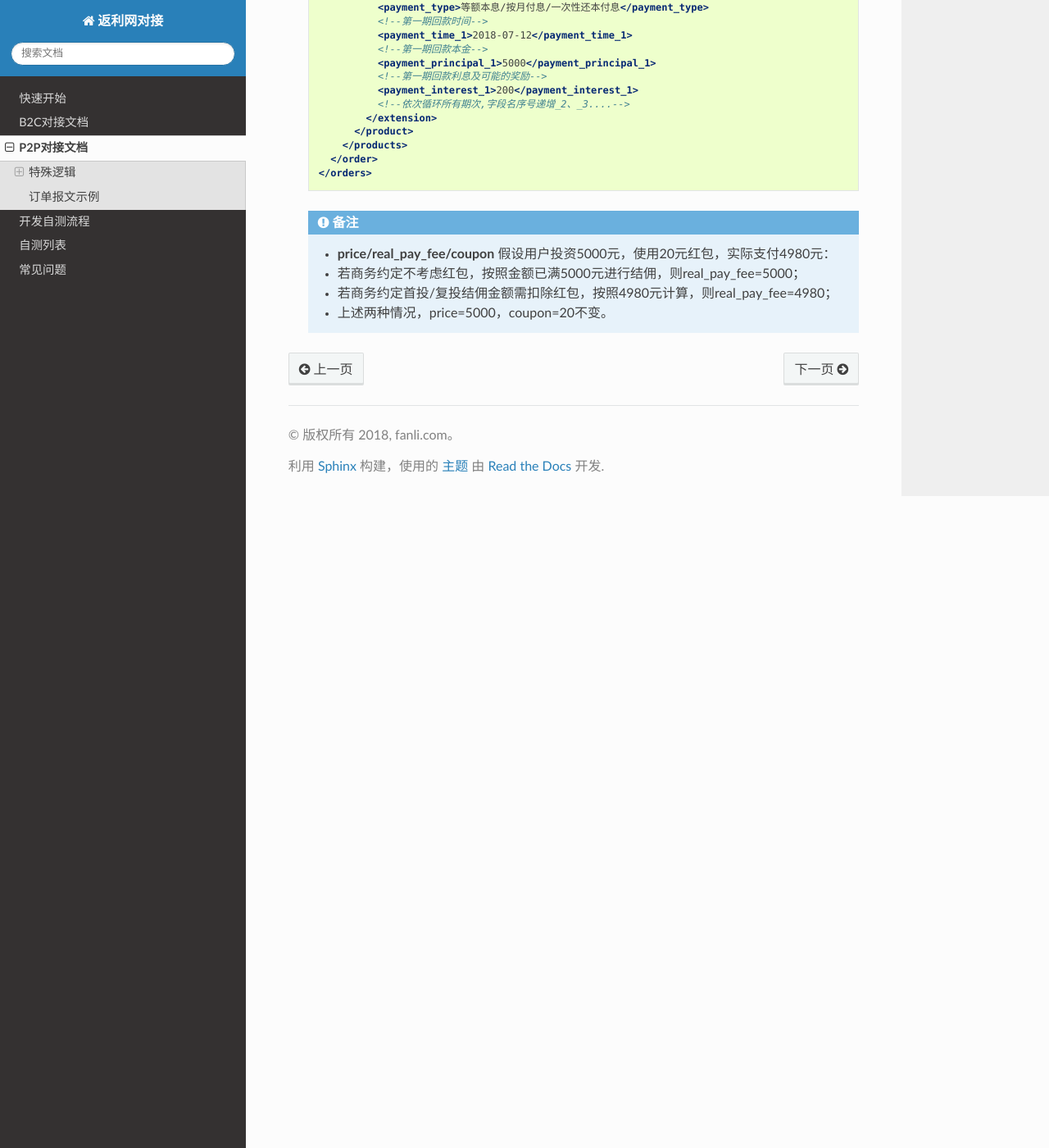
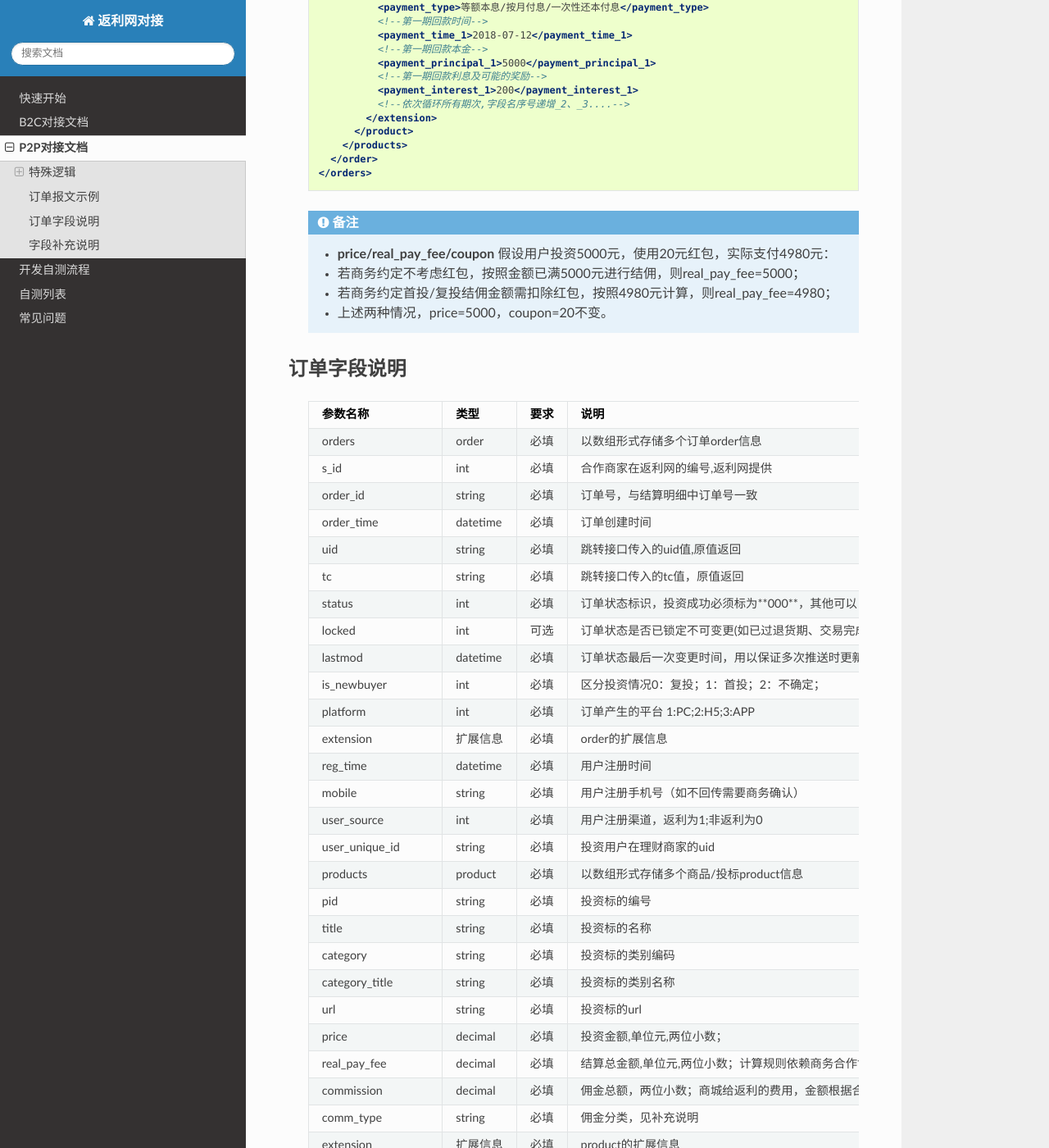
Before and after one commit to apheyliu/fanliapi, a Sphinx documentation site: the page built from source/docp2p.rst, in a window 1280 px wide and 1400 px high, scrolled down 2406 px. Shown: the whole window at 82% size. Built offline with Sphinx 7.4.7 and the Read the Docs theme 2.0.0, drawn with Linux system fonts in a browser that asks for light colours; some of the changed text lies outside the part shown.

Commit message:
update p2p

```diff
--- a/source/doc.rst
+++ b/source/doc.rst
@@ -174,7 +174,7 @@ B2C对接文档
  locked           int       可选      订单状态是否已锁定不可变更(如已过退货期、交易完成不可退货)，默认为0
  lastmod          datetime  必填      订单状态最后一次变更时间，用以保证多次推送时更新逻辑不产生混乱；
  is_newbuyer      int       必填      是否为商家的新购物用户，见补充说明
- platform         int       必填      订单产生的平台 1:PC平台;2:wap/app移动平台
+ platform         int       必填      订单产生的平台 1:PC;2:H5;3:APP
  remark           string    可选      备注信息
  products         product   必填      以数组形式存储多个商品product信息
  pid              string    必填      商品编号或SKU
--- a/source/docp2p.rst
+++ b/source/docp2p.rst
@@ -49,3 +49,67 @@ P2P对接文档
     * 若商务约定不考虑红包，按照金额已满5000元进行结佣，则real_pay_fee=5000；
     * 若商务约定首投/复投结佣金额需扣除红包，按照4980元计算，则real_pay_fee=4980；
     * 上述两种情况，price=5000，coupon=20不变。
+
+.. _p2p_order_param:
+
+订单字段说明
+----------------
+
+ =================== ========= ======== ============================================================
+ 参数名称             类型       要求     说明
+ =================== ========= ======== ============================================================
+ orders              order     必填      以数组形式存储多个订单order信息
+ s_id                int       必填      合作商家在返利网的编号,返利网提供
+ order_id            string    必填      订单号，与结算明细中订单号一致
+ order_time          datetime  必填      订单创建时间
+ uid                 string    必填      跳转接口传入的uid值,原值返回
+ tc                  string    必填      跳转接口传入的tc值，原值返回
+ status              int       必填      订单状态标识，投资成功必须标为**000**，其他可以自定义，见补充说明
+ locked              int       可选      订单状态是否已锁定不可变更(如已过退货期、交易完成不可退货)，默认为0
+ lastmod             datetime  必填      订单状态最后一次变更时间，用以保证多次推送时更新逻辑不产生混乱；
+ is_newbuyer         int       必填      区分投资情况0：复投；1：首投；2：不确定；
+ platform            int       必填      订单产生的平台 1:PC;2:H5;3:APP
+ extension           扩展信息   必填      order的扩展信息
+ reg_time            datetime  必填      用户注册时间
+ mobile              string    必填      用户注册手机号（如不回传需要商务确认）
+ user_source         int       必填      用户注册渠道，返利为1;非返利为0
+ user_unique_id      string    必填      投资用户在理财商家的uid
+ products            product   必填      以数组形式存储多个商品/投标product信息
+ pid                 string    必填      投资标的编号
+ title               string    必填      投资标的名称
+ category            string    必填      投资标的类别编码
+ category_title      string    必填      投资标的类别名称
+ url                 string    必填      投资标的url
+ price               decimal   必填      投资金额,单位元,两位小数；
+ real_pay_fee        decimal   必填      结算总金额,单位元,两位小数；计算规则依赖商务合作协议
+ commission          decimal   必填      佣金总额，两位小数；商城给返利的费用，金额根据合同定制逻辑计算；
+ comm_type           string    必填      佣金分类，见补充说明
+ extension           扩展信息   必填      product的扩展信息
+ time_limit          int       必填      投资期限，以天为单位，需将月份换算成天数返回。
+ annual_yield        decimal   必填      年化收益率，返回小数，保留四位小数0.1200表示年化12%
+ coupon              decimal   必填      投标使用的红包或优惠券金额，单位元，两位小数；未使用时为0
+ raise_interest      decimal   必填      投标使用的加息，小数格式，0.01表示加息1%；未使用时为0
+ payment_type        string    必填      回款方式，如：等额本息，按月付息，一次性还本付息
+ payment_time_1      datetime  必填      第一次回款时间(如果有多次自增序列号传递)
+ payment_principal_1 decimal   必填      第一次回款本金，单位元，保留两位小数
+ payment_interest_1  decimal   必填      第一次回款利息，单位元，保留两位小数
+ =================== ========= ======== ============================================================
+
+.. _p2p_order_param_plus:
+
+字段补充说明
+-----------------
+
+ 1、status：投资完成状态000，定义为商家可以结算佣金的订单，比如说完成撮合、开始计息。其他订单状态值由商家自定义，并在订单报文中准确反馈.同时将状态值列表提供给返利网；且订单状态变更时，要主动回传最新订单内容返利；
+
+ 2、佣金分类comm_type： 按照有佣金的订单和无佣金的订单来区分
+
+    * 有佣金的订单：  A_3、A_4 ；  A代表类型（建议为标的类型,也可以自行定义），3、4代表用户投资标的月份；
+    * 无用佣金的订单统一为：NOCM
+    * 如标以上定义无法满足业务需求，由两司产品经理共同商量定义
+
+ 3、扩展信息extension：因商家类型不同，针对特殊商家订单报文增加extension 属性。
+
+    * 理财返利需在order节点中返回用户注册时间、注册手机号等信息；
+    * 需在product 节点返回理财产品的期限、收益率等属性；
+    * 示例中已包含现有常见的扩展信息，如有额外需求，双方技术对接时单独说明。
```
